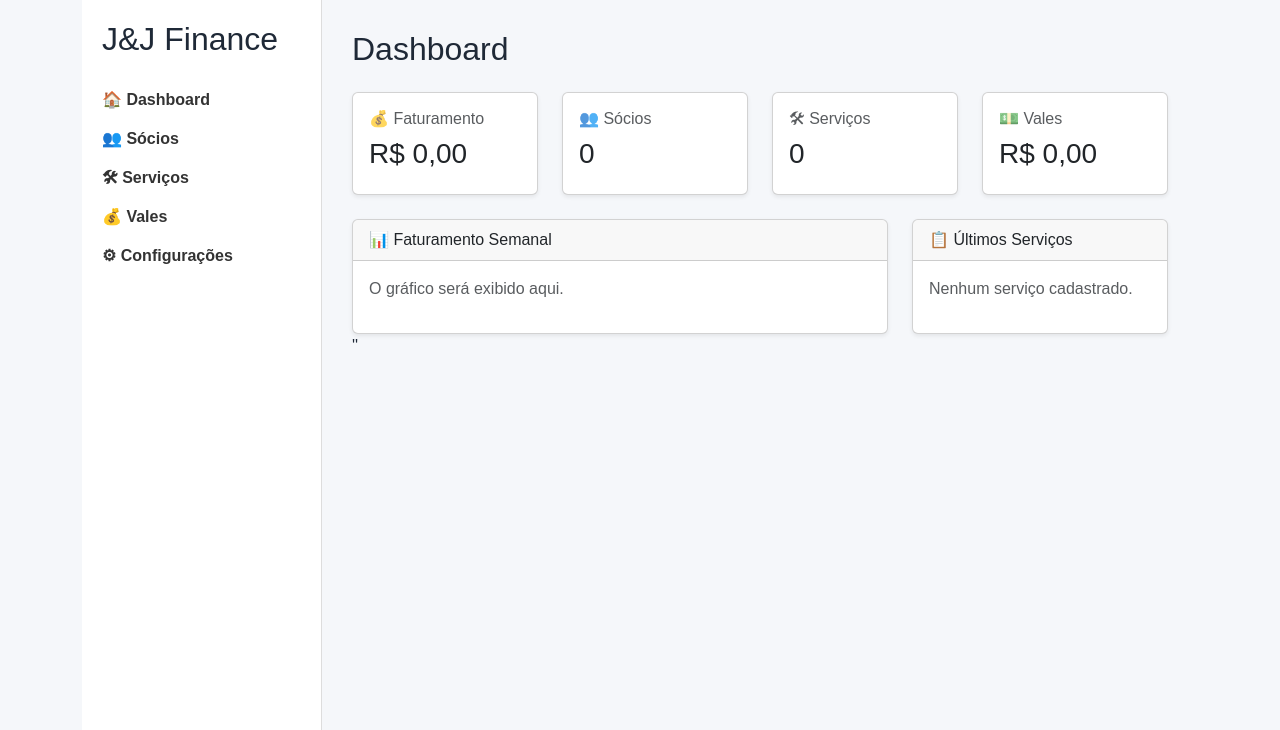
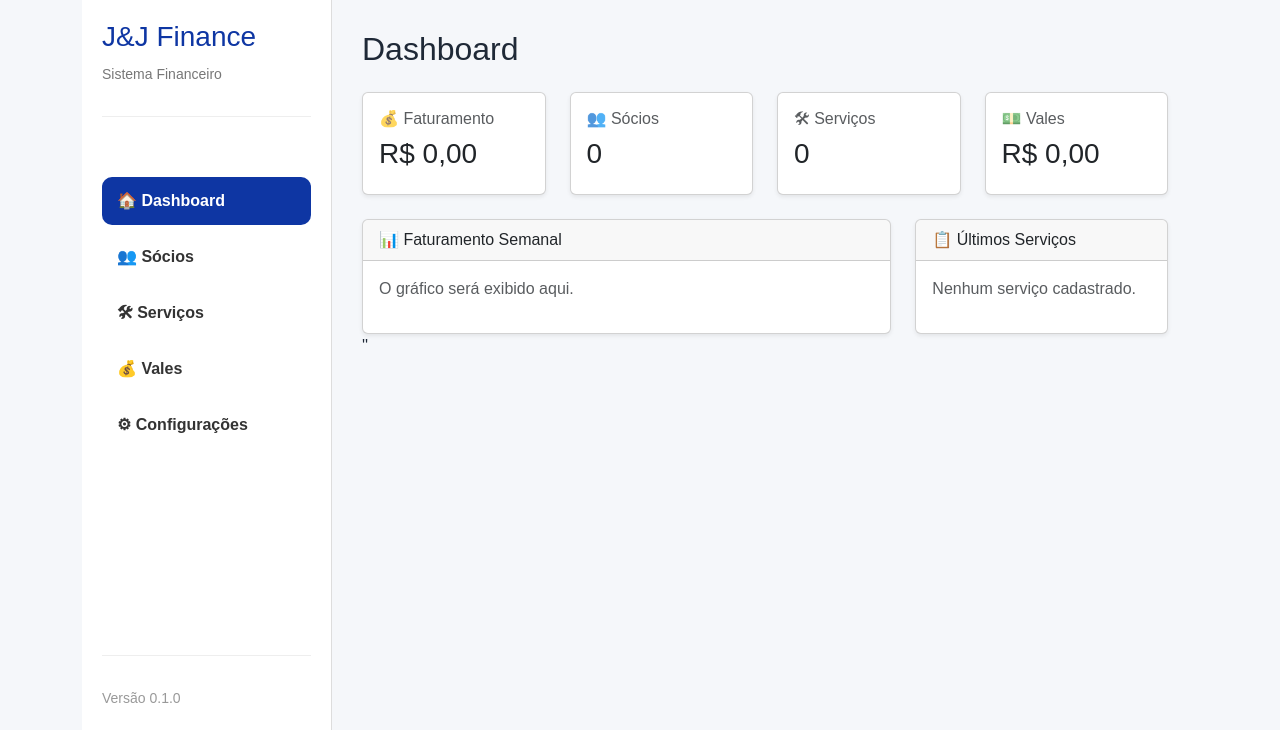
Before and after one commit to novavibejs-rgb/JJ_finance, a Flask app: page / in a window 1280 px wide. Shown: the part 70-800 px from the top of the page. Run offline with Flask 3, Linux system fonts and the light colour scheme.

Commit message:
style: melhora layout da sidebar

```diff
--- a/static/css/style.css
+++ b/static/css/style.css
@@ -89,3 +89,72 @@ body {
 
   padding: 30px;
 }
+
+.sidebar {
+  width: 250px;
+  background: #fff;
+  border-right: 1px solid #ddd;
+
+  display: flex;
+  flex-direction: column;
+
+  justify-content: space-between;
+}
+
+.sidebar-logo {
+  padding-bottom: 30px;
+
+  border-bottom: 1px solid #eee;
+}
+
+.sidebar-logo h3 {
+  color: #0e36a3;
+}
+
+.sidebar-logo small {
+  color: #777;
+}
+
+.sidebar-menu {
+  display: flex;
+
+  flex-direction: column;
+
+  margin-top: 30px;
+
+  gap: 8px;
+}
+
+.menu-item {
+  text-decoration: none;
+
+  color: #444;
+
+  padding: 12px 15px;
+
+  border-radius: 10px;
+
+  transition: 0.2s;
+}
+
+.menu-item:hover {
+  background: #edf3ff;
+
+  color: #0e36a3;
+}
+
+.menu-item.active {
+  background: #0e36a3;
+
+  color: white;
+}
+
+.sidebar-footer {
+  margin-top: auto;
+
+  padding-top: 30px;
+
+  border-top: 1px solid #eee;
+
+  color: #999;
+}
--- a/templates/layout/sidebar.html
+++ b/templates/layout/sidebar.html
@@ -1,17 +1,23 @@
 <aside class="sidebar">
   <div class="sidebar-logo">
-    <h2>J&J Finance</h2>
+    <h3>J&J Finance</h3>
+
+    <small>Sistema Financeiro</small>
   </div>
 
   <nav class="sidebar-menu">
-    <a href="#">🏠 Dashboard</a>
+    <a href="#" class="menu-item active"> 🏠 Dashboard </a>
 
-    <a href="#">👥 Sócios</a>
+    <a href="#" class="menu-item"> 👥 Sócios </a>
 
-    <a href="#">🛠 Serviços</a>
+    <a href="#" class="menu-item"> 🛠 Serviços </a>
 
-    <a href="#">💰 Vales</a>
+    <a href="#" class="menu-item"> 💰 Vales </a>
 
-    <a href="#">⚙ Configurações</a>
+    <a href="#" class="menu-item"> ⚙ Configurações </a>
   </nav>
+
+  <div class="sidebar-footer">
+    <small>Versão 0.1.0</small>
+  </div>
 </aside>
```
